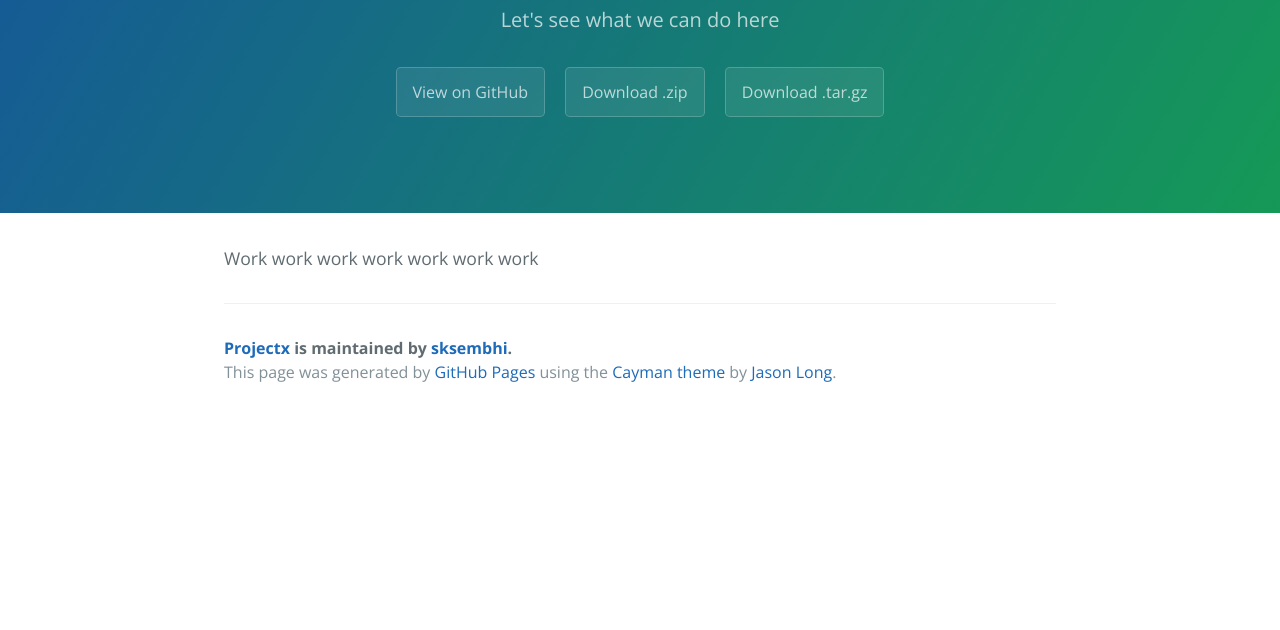
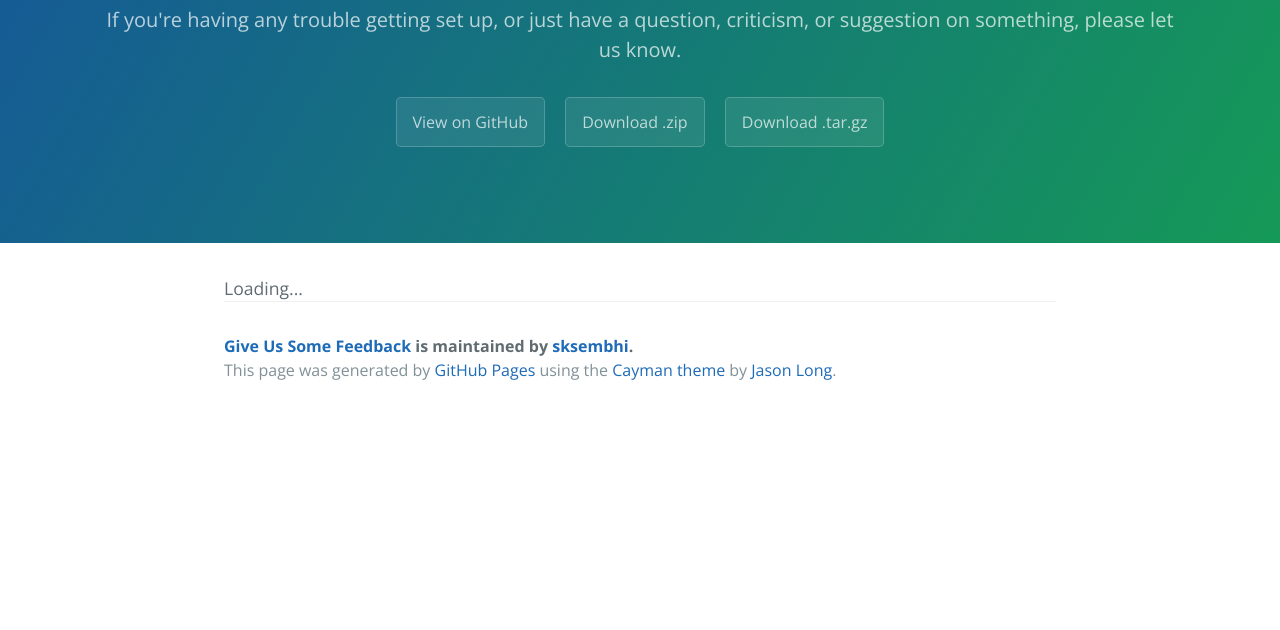
Before and after one commit to sksembhi/Give-Us-Some-Feedback, a plain HTML site: page index.html in a window 1280 px wide. Shown: the part 170-800 px from the top of the page. Drawn offline with nearby package versions, Linux system fonts and the light colour scheme.

Commit message:
Create gh-pages branch via GitHub

```diff
--- a/index.html
+++ b/index.html
@@ -2,7 +2,7 @@
 <html lang="en-us">
   <head>
     <meta charset="UTF-8">
-    <title>Projectx by sksembhi</title>
+    <title>Give Us Some Feedback by sksembhi</title>
     <meta name="viewport" content="width=device-width, initial-scale=1">
     <link rel="stylesheet" type="text/css" href="stylesheets/normalize.css" media="screen">
     <link href='https://fonts.googleapis.com/css?family=Open+Sans:400,700' rel='stylesheet' type='text/css'>
@@ -11,18 +11,18 @@
   </head>
   <body>
     <section class="page-header">
-      <h1 class="project-name">Projectx</h1>
-      <h2 class="project-tagline">Let&#39;s see what we can do here </h2>
-      <a href="https://github.com/sksembhi/projectx" class="btn">View on GitHub</a>
-      <a href="https://github.com/sksembhi/projectx/zipball/master" class="btn">Download .zip</a>
-      <a href="https://github.com/sksembhi/projectx/tarball/master" class="btn">Download .tar.gz</a>
+      <h1 class="project-name">Give Us Some Feedback</h1>
+      <h2 class="project-tagline">If you&#39;re having any trouble getting set up, or just have a question, criticism, or suggestion on something, please let us know. </h2>
+      <a href="https://github.com/sksembhi/Give-Us-Some-Feedback" class="btn">View on GitHub</a>
+      <a href="https://github.com/sksembhi/Give-Us-Some-Feedback/zipball/master" class="btn">Download .zip</a>
+      <a href="https://github.com/sksembhi/Give-Us-Some-Feedback/tarball/master" class="btn">Download .tar.gz</a>
     </section>
 
     <section class="main-content">
-      <p>Work work work work work work work </p>
+      Loading...
 
       <footer class="site-footer">
-        <span class="site-footer-owner"><a href="https://github.com/sksembhi/projectx">Projectx</a> is maintained by <a href="https://github.com/sksembhi">sksembhi</a>.</span>
+        <span class="site-footer-owner"><a href="https://github.com/sksembhi/Give-Us-Some-Feedback">Give Us Some Feedback</a> is maintained by <a href="https://github.com/sksembhi">sksembhi</a>.</span>
 
         <span class="site-footer-credits">This page was generated by <a href="https://pages.github.com">GitHub Pages</a> using the <a href="https://github.com/jasonlong/cayman-theme">Cayman theme</a> by <a href="https://twitter.com/jasonlong">Jason Long</a>.</span>
       </footer>
--- a/params.json
+++ b/params.json
@@ -1,6 +1,6 @@
 {
-  "name": "Projectx",
-  "tagline": "Let's see what we can do here ",
-  "body": "Work work work work work work work ",
+  "name": "Give Us Some Feedback",
+  "tagline": "If you're having any trouble getting set up, or just have a question, criticism, or suggestion on something, please let us know. ",
+  "body": "<iframe src=\"https://docs.google.com/forms/d/e/1FAIpQLScZR1FRLhF3uaU-1uOdy7d73eDq3dVNdMtvzqHCdUAqXXv2Sg/viewform?embedded=true\" width=\"760\" height=\"500\" frameborder=\"0\" marginheight=\"0\" marginwidth=\"0\">Loading...</iframe>",
   "note": "Don't delete this file! It's used internally to help with page regeneration."
 }
```
